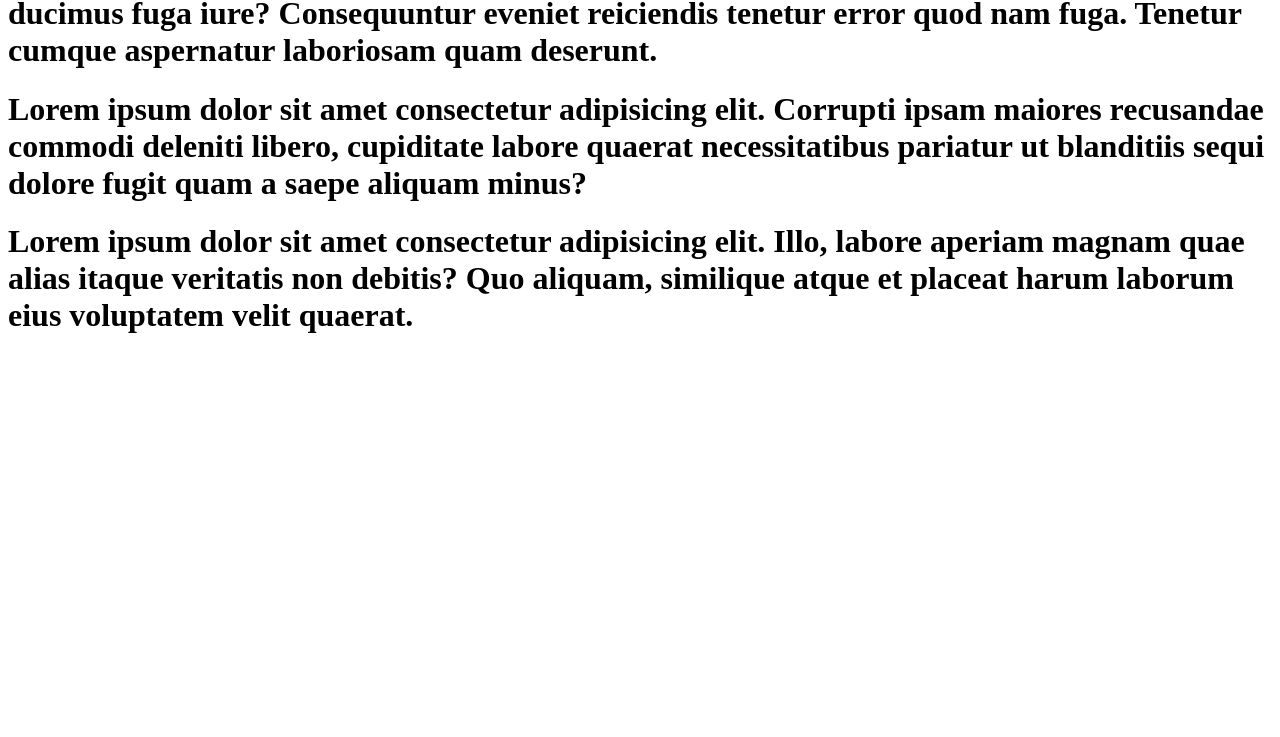
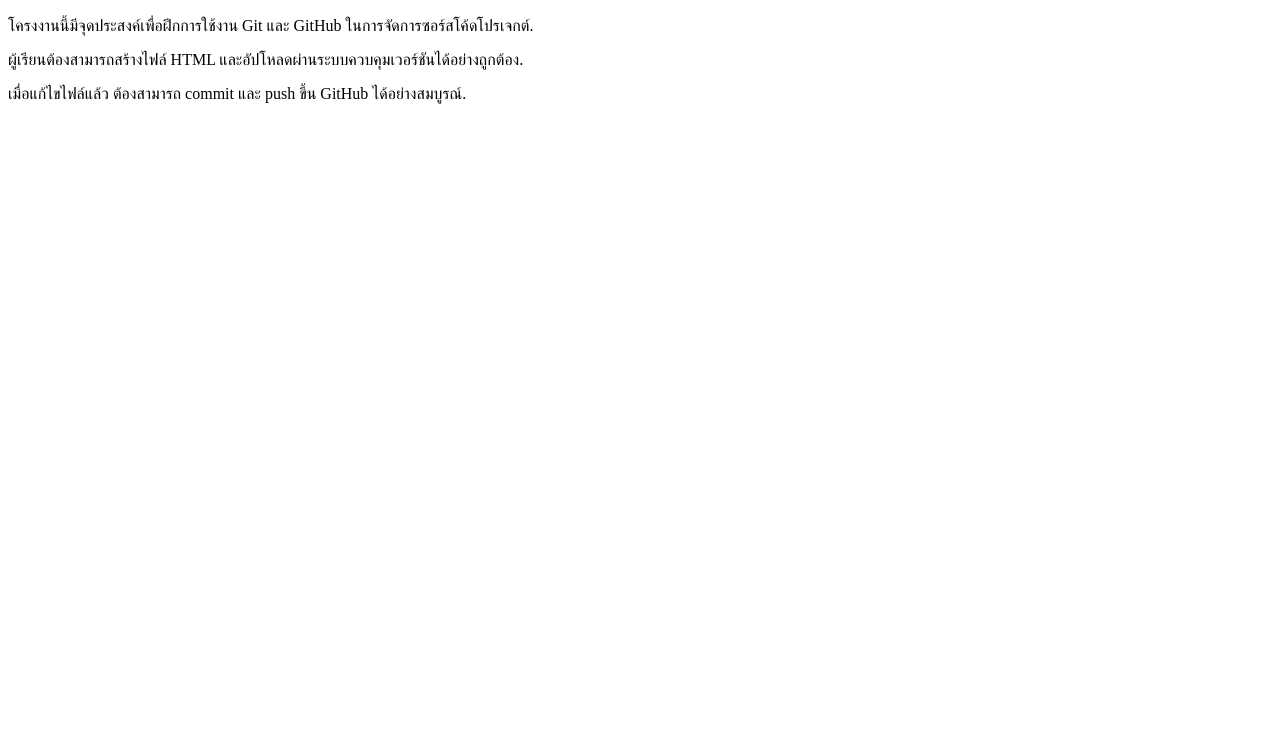
Before and after one commit to phethay/Midterm, a plain HTML site: page index.html in a window 1280 px wide. Shown: the part 63-800 px from the top of the page. Drawn offline with Linux system fonts and the light colour scheme.

Commit message:
feature:  index.html

```diff
--- a/index.html
+++ b/index.html
@@ -1,13 +1,13 @@
 <!DOCTYPE html>
-<html lang="en">
+<html lang="th">
 <head>
     <meta charset="UTF-8">
-    <meta name="viewport" content="width=device-width, initial-scale=1.0">
-    <title>Document</title>
+    <title>Midterm Project</title>
 </head>
 <body>
-    <h1>Lorem ipsum dolor sit amet, consectetur adipisicing elit. Suscipit, ut qui culpa magni ducimus fuga iure? Consequuntur eveniet reiciendis tenetur error quod nam fuga. Tenetur cumque aspernatur laboriosam quam deserunt.
-    <h1>Lorem ipsum dolor sit amet consectetur adipisicing elit. Corrupti ipsam maiores recusandae commodi deleniti libero, cupiditate labore quaerat necessitatibus pariatur ut blanditiis sequi dolore fugit quam a saepe aliquam minus?</h1>
-    <h1>Lorem ipsum dolor sit amet consectetur adipisicing elit. Illo, labore aperiam magnam quae alias itaque veritatis non debitis? Quo aliquam, similique atque et placeat harum laborum eius voluptatem velit quaerat.</h1>
+    <h1>โครงงานกลางภาค</h1>
+    <p>โครงงานนี้มีจุดประสงค์เพื่อฝึกการใช้งาน Git และ GitHub ในการจัดการซอร์สโค้ดโปรเจกต์.</p>
+    <p>ผู้เรียนต้องสามารถสร้างไฟล์ HTML และอัปโหลดผ่านระบบควบคุมเวอร์ชันได้อย่างถูกต้อง.</p>
+    <p>เมื่อแก้ไขไฟล์แล้ว ต้องสามารถ commit และ push ขึ้น GitHub ได้อย่างสมบูรณ์.</p>
 </body>
 </html>
```
